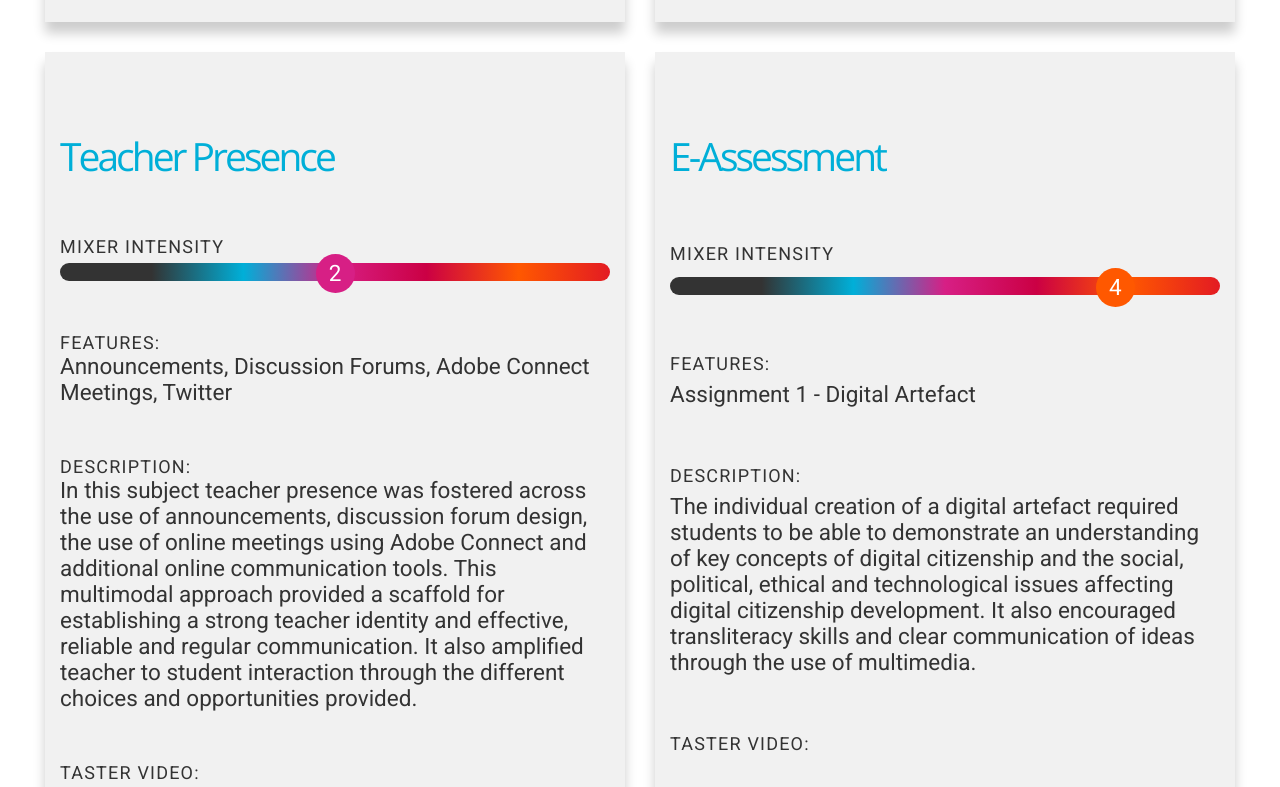
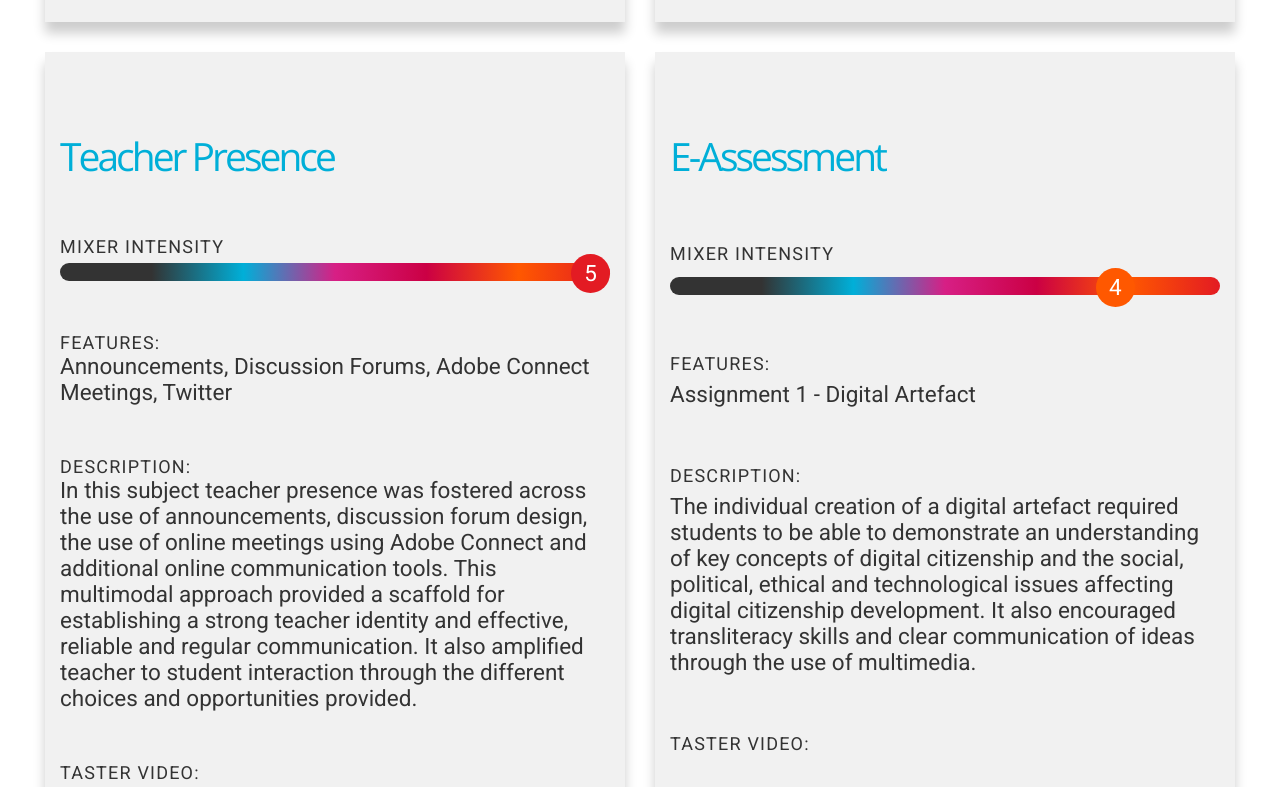
Before and after one commit to timklapdor/csulx, a Jekyll site: the page built from _applications/ETL523/index.md, in a window 1280 px wide and 900 px high, scrolled down 4105 px, cut to the strip 0-787 px from the top of the window. Built offline with Jekyll 4.4.1, drawn with Linux system fonts in a browser that asks for light colours; comment, search, counter and statistics services are not loaded.

Commit message:
update mixer value

```diff
--- a/_applications/ETL523/tp-example.md
+++ b/_applications/ETL523/tp-example.md
@@ -6,7 +6,7 @@ title: Teacher Presence Example
 category: ETL532
 element: Teacher Presence
 weight: 2
-mixer: 2
+mixer: 5
 features: Announcements, Discussion Forums, Adobe Connect Meetings, Twitter
 description: In this subject teacher presence was fostered across the use of announcements, discussion forum design, the use of online meetings using Adobe Connect and additional online communication tools.  This multimodal approach provided a scaffold for establishing a strong teacher identity and effective, reliable and regular communication. It also amplified teacher to student interaction through the different choices and opportunities provided.
 strategies:
```
Also changed, not shown: images/index-image.jpg, 1 other file.
